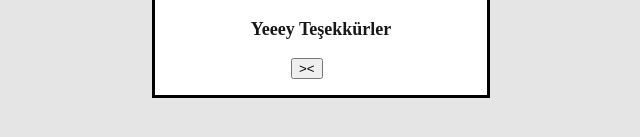
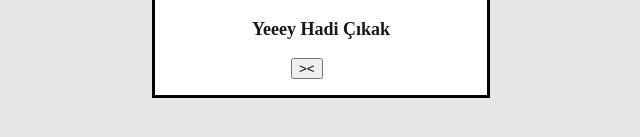
Before and after one commit to Berke-aras/DisariCikakMi, a plain HTML site: page index.html in a window 1280 px wide. Both pictures are taken after a click on the button "Evet!". Shown: the part 487-624 px from the top of the page, 319-959 px from the left. Drawn offline with Linux system fonts and the light colour scheme.

Commit message:
Update index.html

```diff
--- a/index.html
+++ b/index.html
@@ -49,7 +49,7 @@
     <dialog id="dialog">
         <img  class="pic1" src="https://media.tenor.com/r8Da5h5NZD0AAAAC/anime-cute.gif" width="210px" height="250px" alt="">
         <br/>
-        <center><p>Yeeey Teşekkürler</p></center>
+        <center><p>Yeeey Hadi Çıkak</p></center>
 
     <button onclick="closeModal()" class="right"> ><</3></button>
     </dialog>
```
